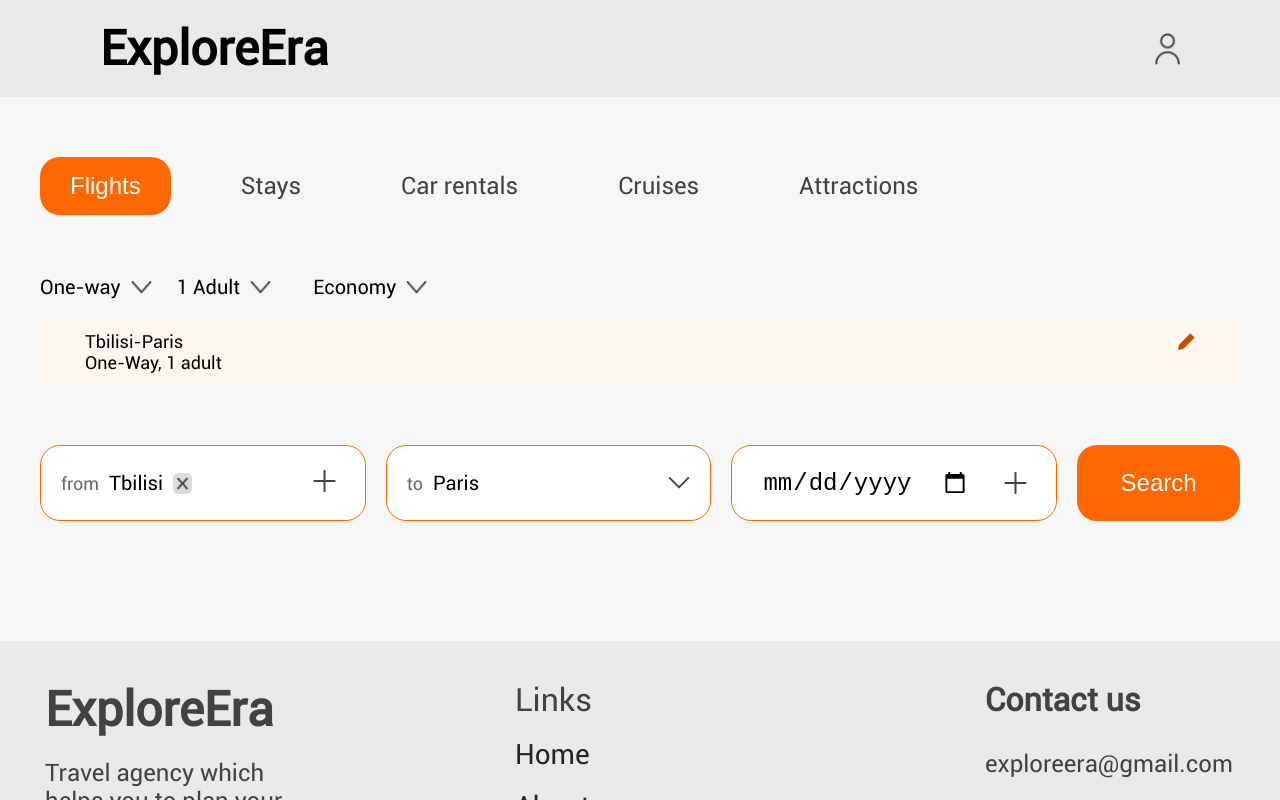
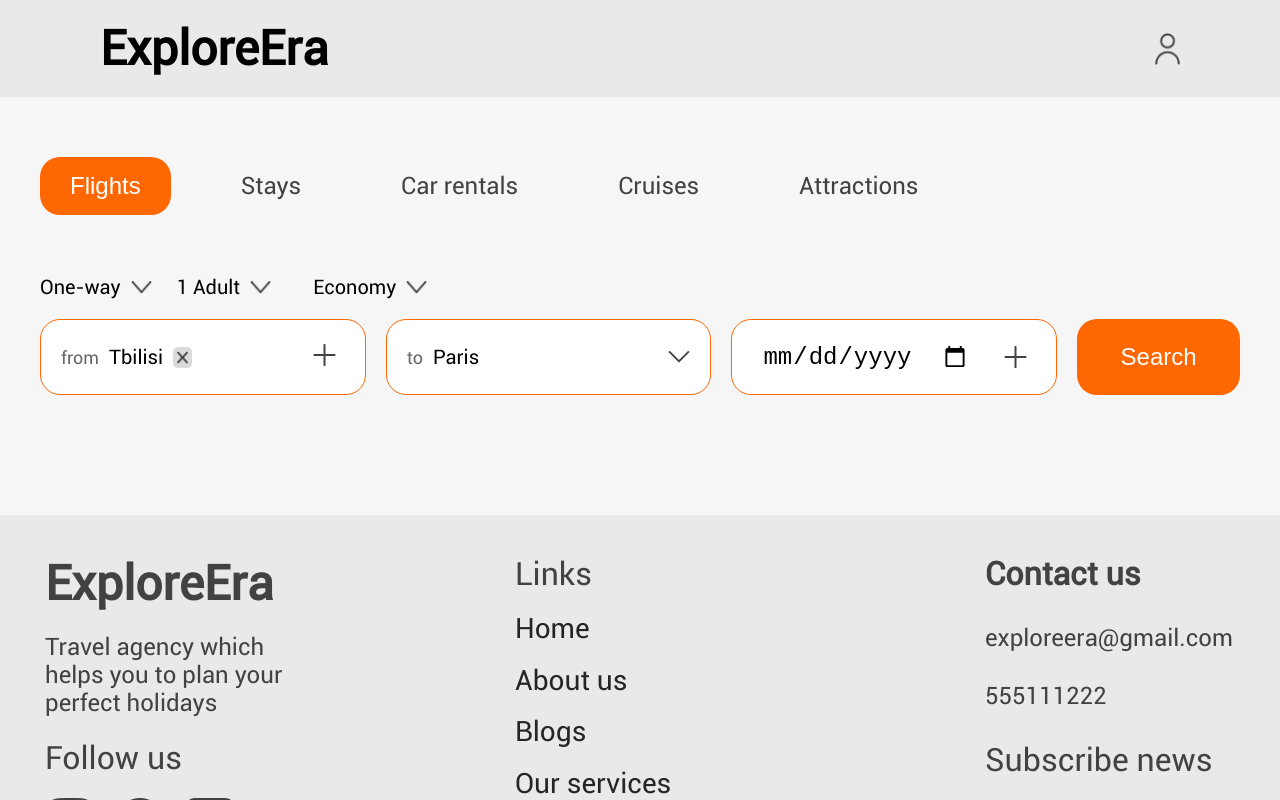
Before and after one commit to Tornike512/Unilab-Figma-Website, a React (Vite) app: page /bookflight in a window 1280 px wide. Shown: the top 800 px of the page. Built offline with nearby package versions, Linux system fonts and the light colour scheme.

Commit message:
Add: Submit Filter Functions

```diff
--- a/src/pages/BookFlightPage/BookFlightPage.jsx
+++ b/src/pages/BookFlightPage/BookFlightPage.jsx
@@ -26,6 +26,7 @@ export function BookFlightPage() {
   const [loadAllFlights, setLoadAllFlights] = useState(false);
   const [currentFilter, setCurrentFilter] = useState("flights");
   const [showCards, setShowCards] = useState(false);
+  const [submitFilter, setSubmitFilter] = useState(false);
 
   useEffect(() => {
     setLoadAllFlights(true);
@@ -152,13 +153,20 @@ export function BookFlightPage() {
                 <img src={dropDownIcon} alt="Dropdown Icon" />
               </ul>
             </div>
+            {submitFilter && (
               <ul className="submitted-filter">
                 <li className="city-flight">
                   <p>Tbilisi-Paris</p>
-                <img src={editIcon} alt="Edit Icon" />
+                  <img
+                    onClick={() => setSubmitFilter(false)}
+                    src={editIcon}
+                    alt="Edit Icon"
+                  />
                 </li>
                 <p>One-Way, 1 adult</p>
               </ul>
+            )}
+            {!submitFilter && (
               <form
                 onSubmit={(e) => e.preventDefault()}
                 className="filter-by-location-grid"
@@ -191,12 +199,14 @@ export function BookFlightPage() {
                 <button
                   onClick={() => {
                     setShowCards(true);
+                    setSubmitFilter(true);
                   }}
                   className="search-button"
                 >
                   Search
                 </button>
               </form>
+            )}
             {showCards && (
               <div className="flights">
                 <aside className="filter-flights">
--- a/src/pages/BookFlightPage/BookFlightPage.scss
+++ b/src/pages/BookFlightPage/BookFlightPage.scss
@@ -108,7 +108,7 @@
 
     .submitted-filter {
       padding: 12px 45px;
-      margin-bottom: 60px;
+      margin-bottom: 20px;
       background-color: #fff6f0;
       font-size: $font-size-18px;
 
```
Lines whose indentation alone changed are shown as unchanged.
